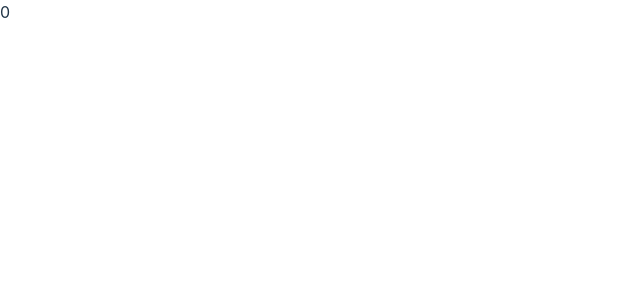
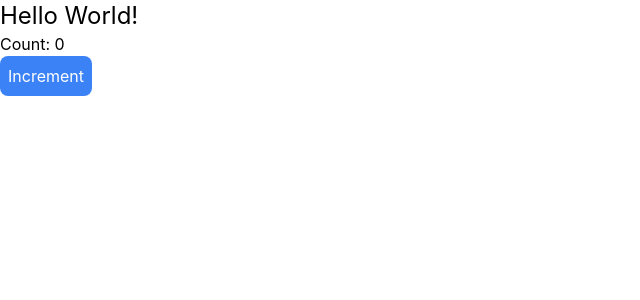
Before and after one commit to martypolcic/find-my-way, a React (Vite) app in the folder frontend/: page / in a window 1280 px wide. Shown: the top 300 px of the page, without its empty margins (0-640 px from the left). Built offline with nearby package versions, Linux system fonts and the light colour scheme.

Commit message:
HelloWorld

```diff
--- a/frontend/src/App.tsx
+++ b/frontend/src/App.tsx
@@ -1,13 +1,11 @@
-import { useState } from 'react'
 import './App.css'
+import HelloWorld from './components/HelloWorld'
 
 function App() {
-  const [count, setCount] = useState(0)
-
   return (
     <>
       <div>
-        {count}
+        <HelloWorld />
       </div>
     </>
   )
--- /dev/null
+++ b/frontend/src/components/HelloWorld.css
@@ -0,0 +1,9 @@
+.HelloWorld {
+    h1 {
+        @apply text-2xl;
+    }
+
+    button {
+        @apply p-2 bg-blue-500 text-white rounded-lg;
+    }
+}
--- /dev/null
+++ b/frontend/src/components/HelloWorld.tsx
@@ -0,0 +1,19 @@
+import { useState } from 'react'
+import './HelloWorld.css'
+
+function HelloWorld() {
+  const [count, setCount] = useState(0);
+
+  return (
+    <>
+      <div className='HelloWorld'>
+        <h1>Hello World!</h1>
+
+        <p>Count: {count}</p>
+        <button type='button' onClick={() => setCount(count + 1)}>Increment</button>
+      </div>
+    </>
+  )
+}
+
+export default HelloWorld
--- a/frontend/src/index.css
+++ b/frontend/src/index.css
@@ -3,23 +3,14 @@
 @tailwind utilities;
 
 :root {
+  @apply text-black bg-white;
+
   font-family: Inter, system-ui, Avenir, Helvetica, Arial, sans-serif;
   line-height: 1.5;
   font-weight: 400;
-
-  color-scheme: light dark;
-  color: rgba(255, 255, 255, 0.87);
-  background-color: #242424;
 
   font-synthesis: none;
   text-rendering: optimizeLegibility;
   -webkit-font-smoothing: antialiased;
   -moz-osx-font-smoothing: grayscale;
 }
-
-@media (prefers-color-scheme: light) {
-  :root {
-    color: #213547;
-    background-color: #ffffff;
-  }
-}
```
